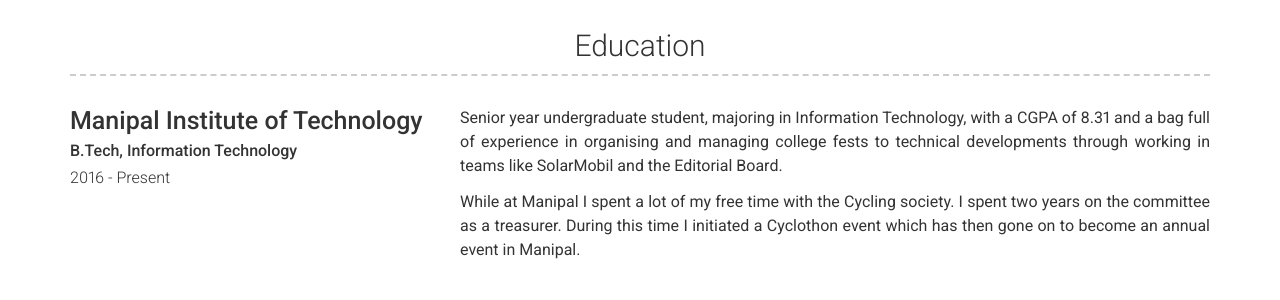
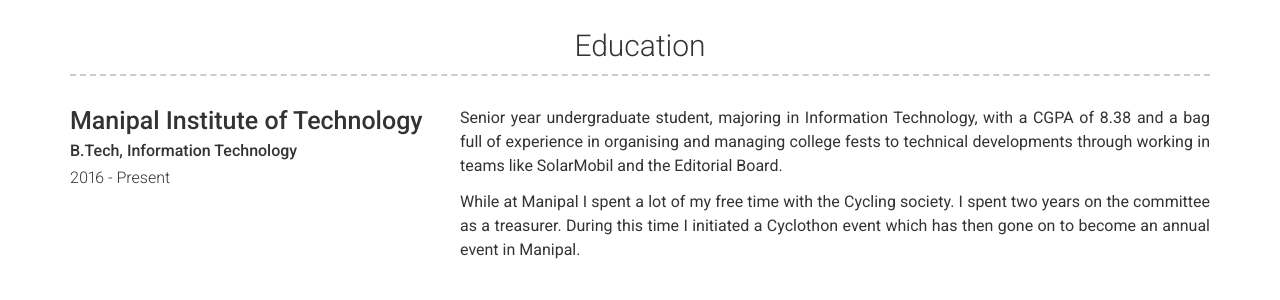
Before and after one commit to girishmm/girishmm.github.io, a Jekyll site: the page built from index.md, in a window 1280 px wide. Shown: the part 1245-1545 px from the top of the page. Built offline with Jekyll 4.4.1, drawn with Linux system fonts in a browser that asks for light colours; nearby versions of some CDN libraries.

Commit message:
Updated description

```diff
--- a/_data/education.yml
+++ b/_data/education.yml
@@ -3,7 +3,7 @@
   dates: 2016 - Present
   qualification: B.Tech, Information Technology
   description: |
-    Senior year undergraduate student, majoring in Information Technology, with a CGPA of 8.31 and
+    Senior year undergraduate student, majoring in Information Technology, with a CGPA of 8.38 and
     a bag full of experience in organising and managing college fests to technical developments
     through working in teams like SolarMobil and the Editorial Board.
 
```
